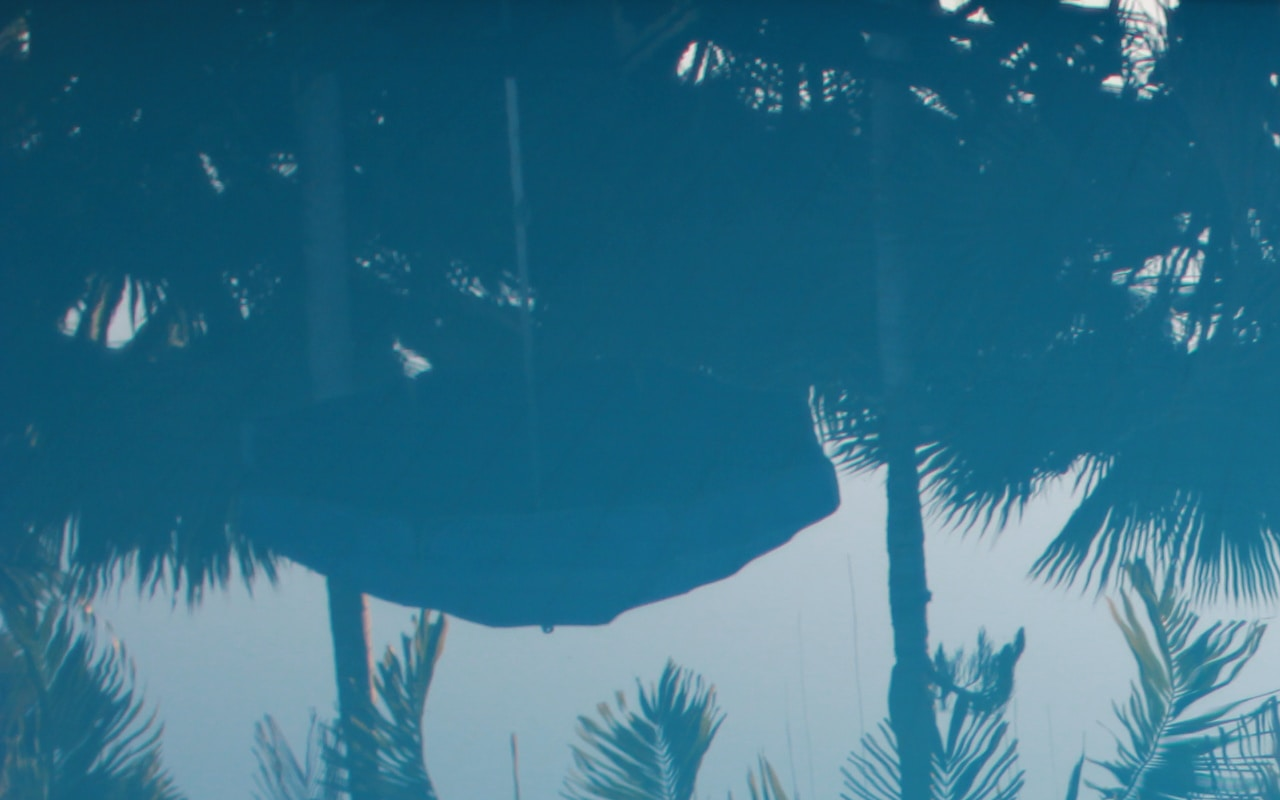
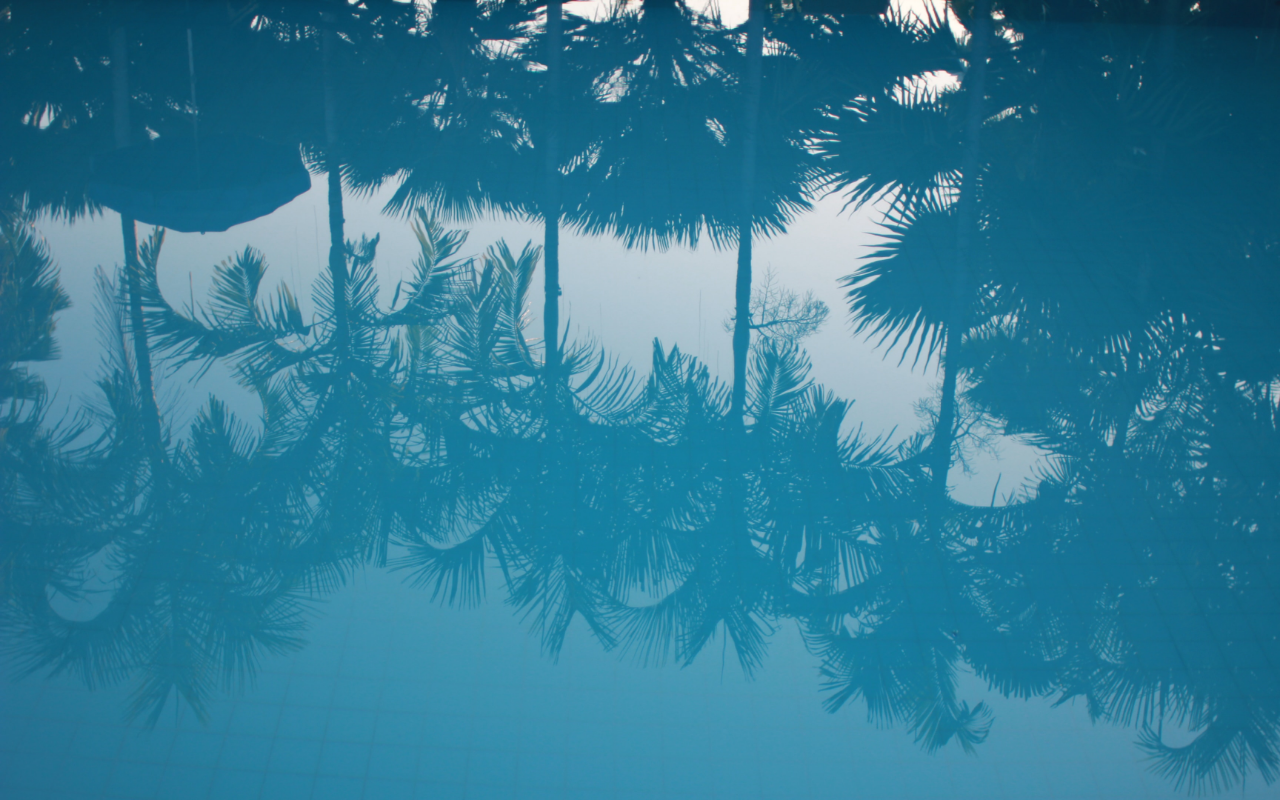
Before and after one commit to kateleighb3/react-portfolio-app, a React (Vite) app: page / in a window 1280 px wide. Built offline with nearby package versions, Linux system fonts and the light colour scheme.

Commit message:
bg image cover

```diff
--- a/src/components/Sidenav.jsx
+++ b/src/components/Sidenav.jsx
@@ -11,7 +11,7 @@ const Sidenav = () => {
     };
 
     return (
-        <div className='fixed w-full h-screen bg-[url("./assets/cole-patrick-hpCHLFknc2s-unsplash.jpg")] flex flex-col justify-center items-center z-20'>
+        <div className='fixed w-full h-screen bg-cover bg-[url("./assets/cole-patrick-hpCHLFknc2s-unsplash.jpg")] flex flex-col justify-center items-center z-20'>
             <AiOutlineMenu onClick={handleNav} className = 'absolute top-4 right-4 z-[99] md:hidden'/>
             {
                 //if our nav state is true- then display html on the screen and if it's not true, we will display some differnt html on the screen
```
